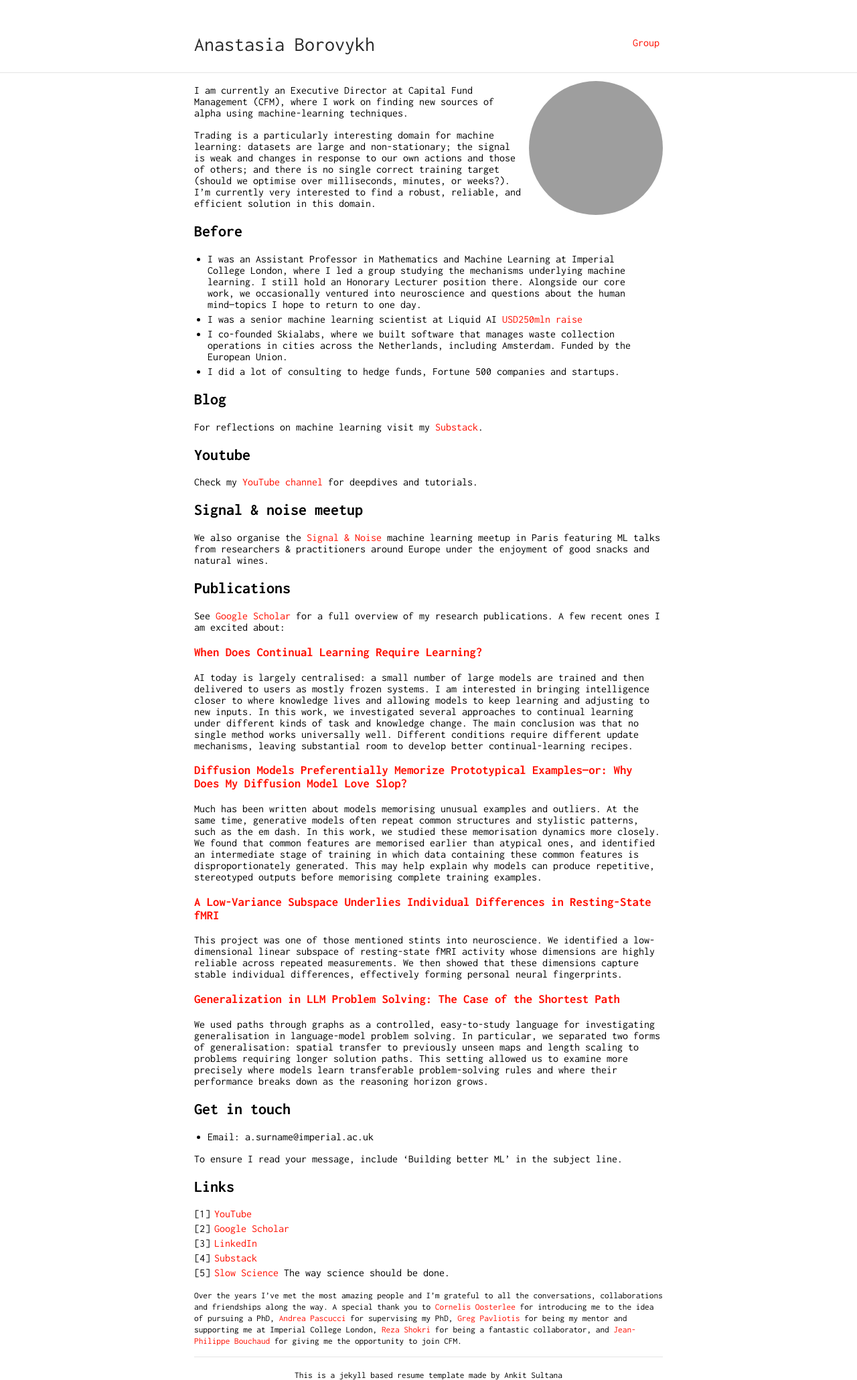
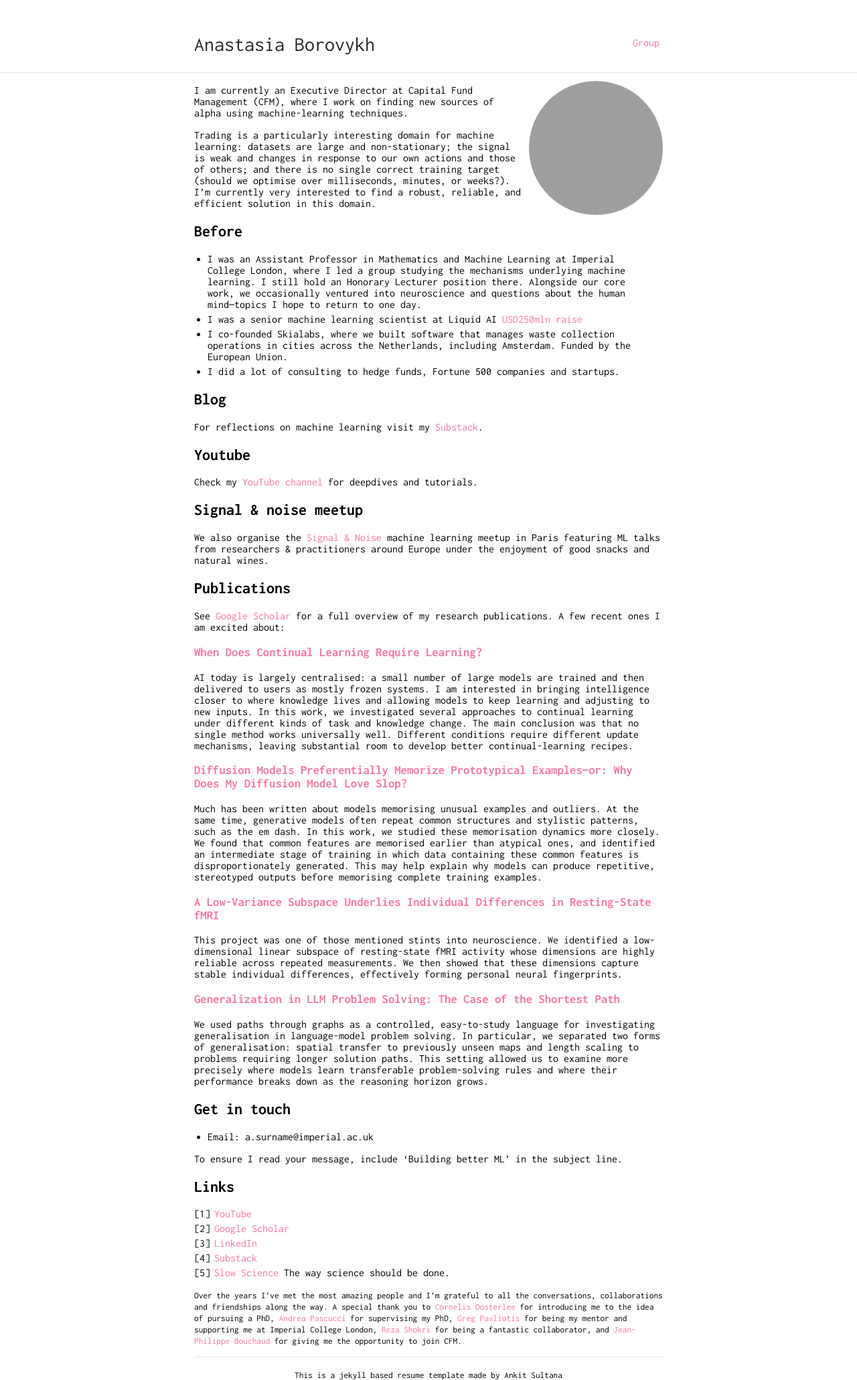
Before and after one commit to abrvkh/abrvkh.github.io, a Jekyll site: the page built from index.md, in a window 1280 px wide. Shown: the whole page at 67% size. Built offline with Jekyll 4.4.1, drawn with Linux system fonts in a browser that asks for light colours; grey boxes are pictures that could not be loaded.

Commit message:
Change accent color from red to pink

```diff
--- a/_sass/vars.scss
+++ b/_sass/vars.scss
@@ -2,7 +2,7 @@
  * Customization Variables
  */
 
-$accent: #FF0F00;
+$accent: #F778A1;
 $image-size: 200px;
 
 /*
```
